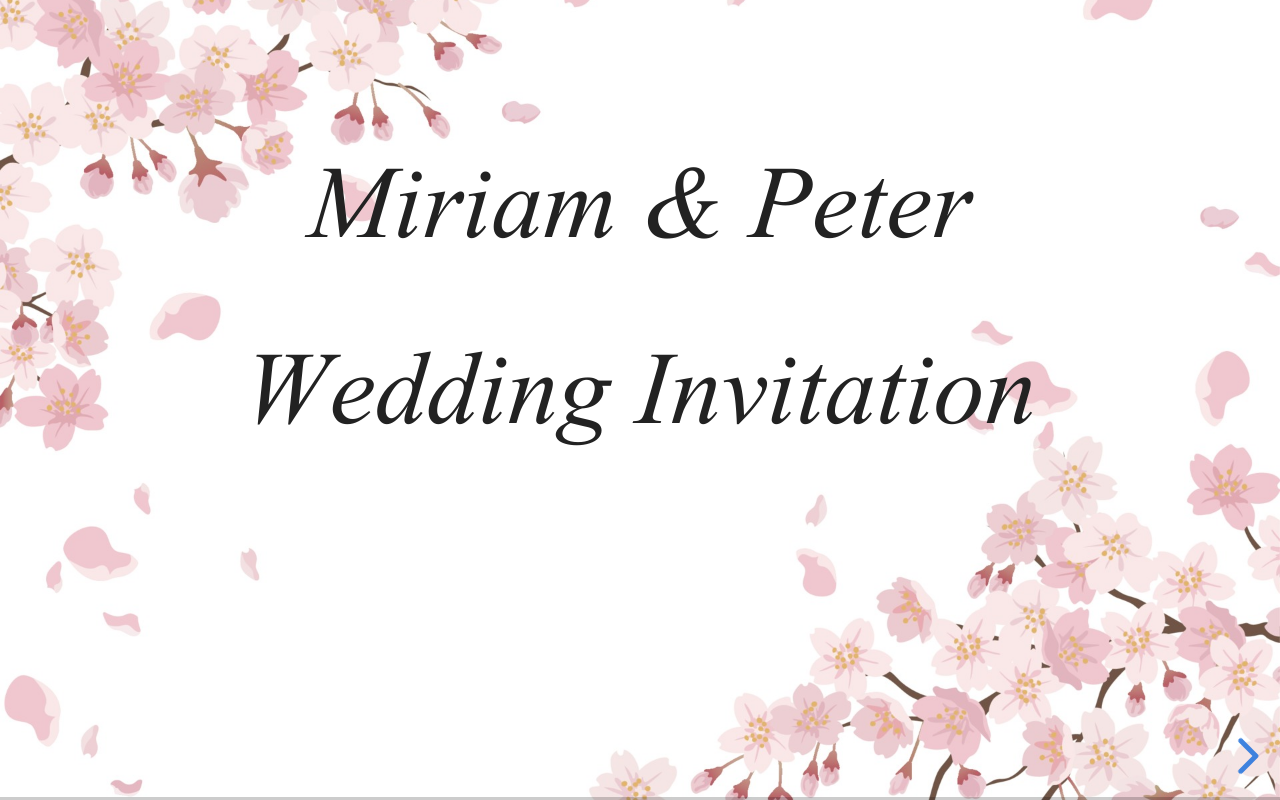
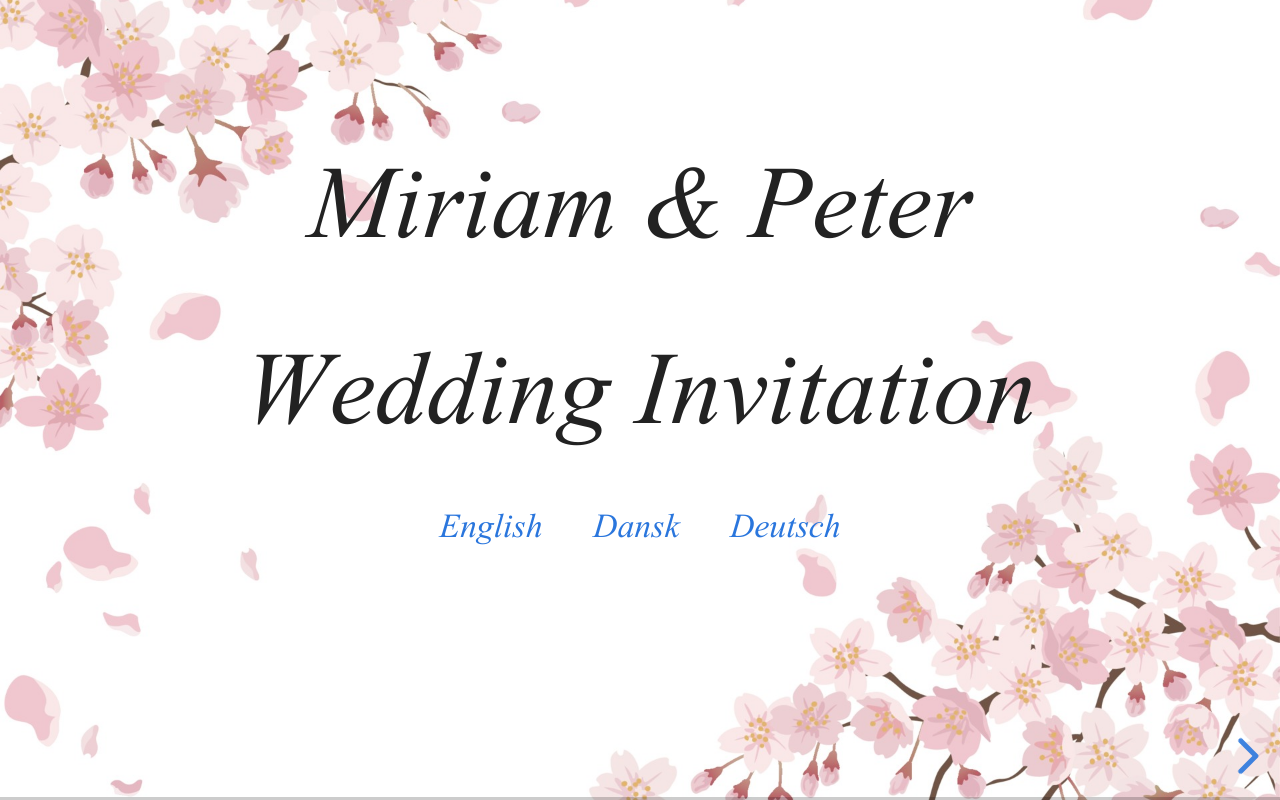
Before and after one commit to Peterzxcvbnm/Peterzxcvbnm.github.io, a website: page Wedding_Invitation/William.html in a window 1280 px wide. Drawn offline with Linux system fonts and the light colour scheme.

Commit message:
language links?

```diff
--- a/Wedding_Invitation/William.html
+++ b/Wedding_Invitation/William.html
@@ -19,11 +19,13 @@
 <body>
 	<div class="reveal">
 		<div class="slides">
-			<section class="front-section"
-				data-background-image="../Sakura%20background.jpg">
+			<section class="front-section" data-background-image="../Sakura%20background.jpg">
 				<div class="front">
 					<p>Miriam & Peter</p>
 					<p>Wedding Invitation</p>
+                    <a href="javascript:window.location.href = window.location.href + '#1'" class="navigation">English</a>&emsp;
+                    <a href="javascript:window.location.href = window.location.href + '#2'" class="navigation">Dansk</a>&emsp;
+                    <a href="javascript:window.location.href = window.location.href + '#3'" class="navigation">Deutsch</a>
 				</div>
 			</section>
 			<section class="text-section" data-background-image="../Sakura%20background.jpg">
@@ -79,6 +81,7 @@
 
 		function handleClick(e) {
 			if(document.elementFromPoint(e.clientX, e.clientY).className === "controls-arrow") return;
+			if(document.elementFromPoint(e.clientX, e.clientY).className === "navigation") return;
 			e.preventDefault();
 			if (e.button === 0) Reveal.next();
 			if (e.button === 2) Reveal.prev();
```
